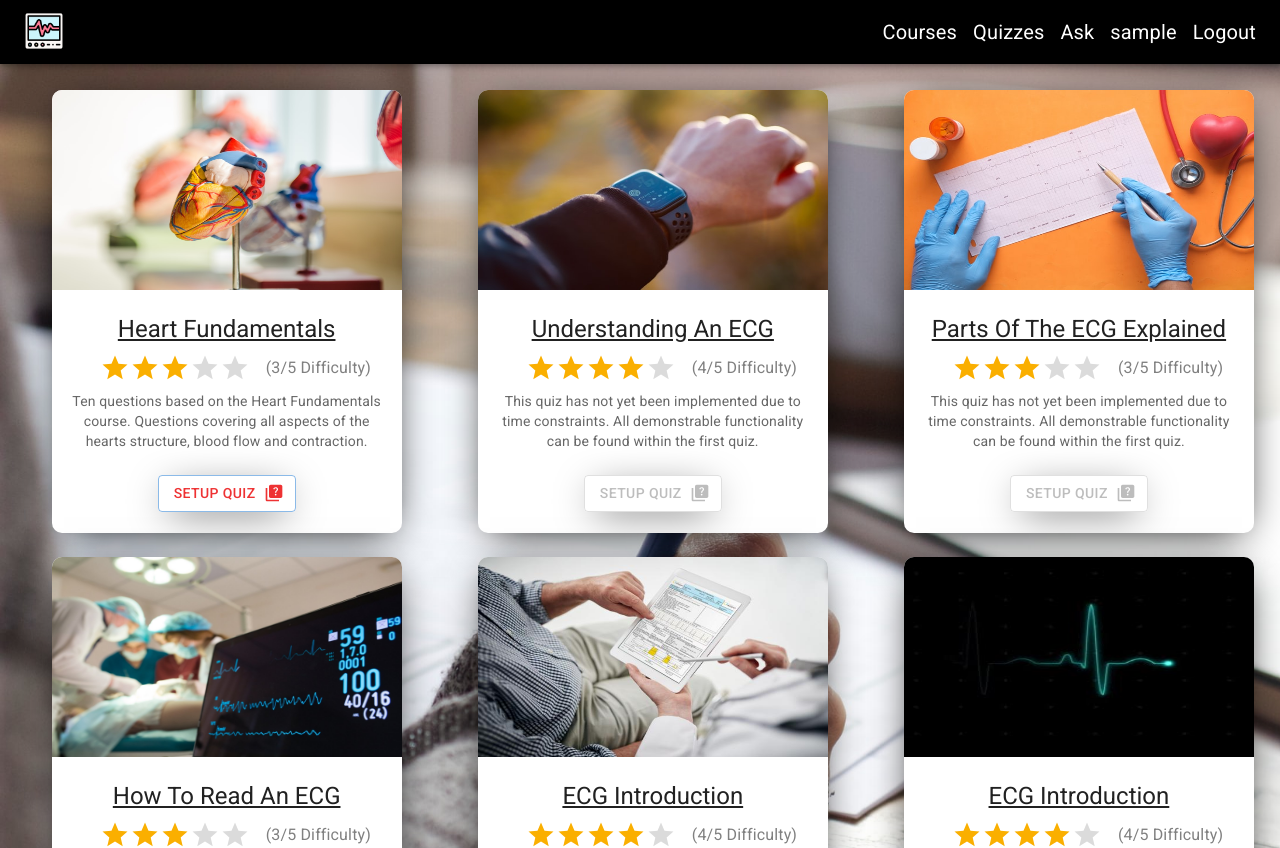
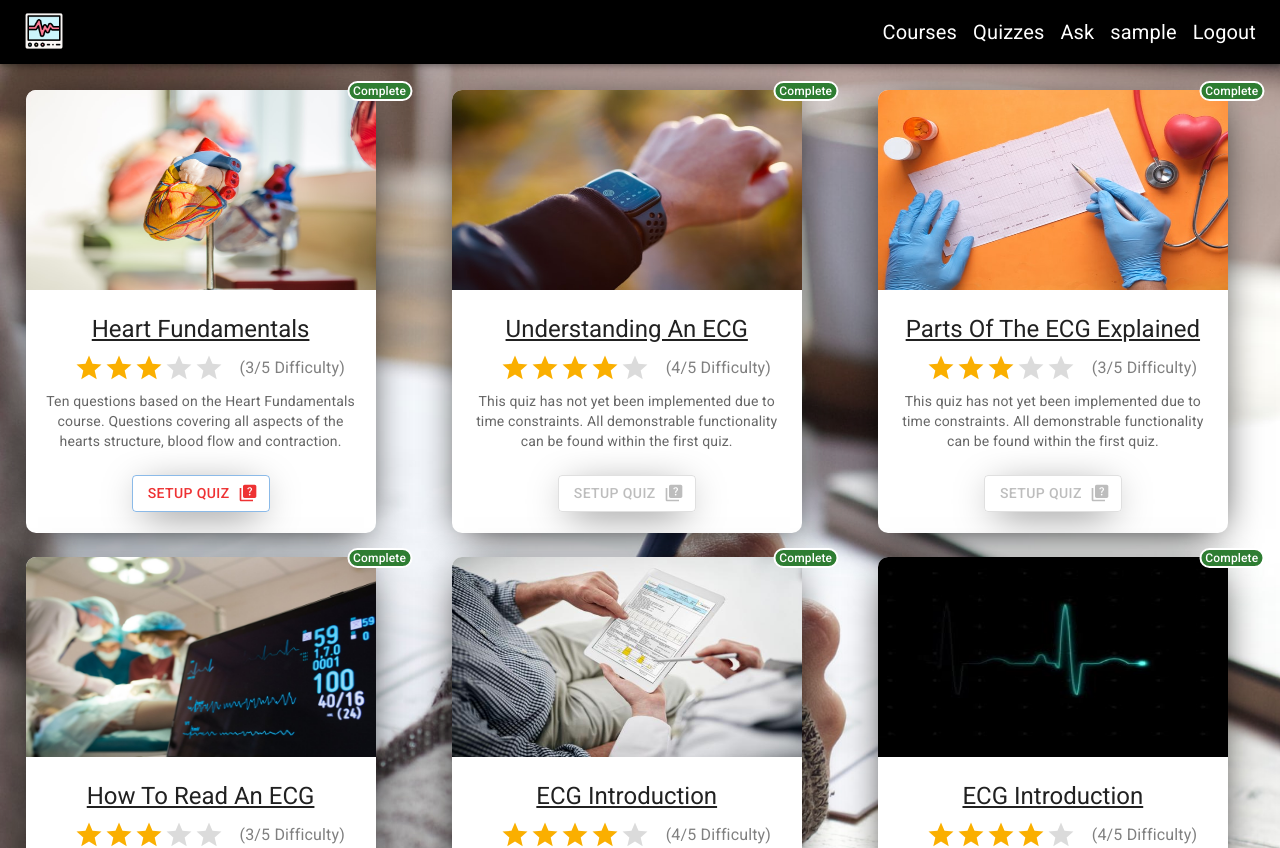
Before and after one commit to jackgibson1/ecg-frontend, a React (Create React App) app: page /quizzes in a window 1280 px wide. Shown: the top 848 px of the page. Built offline with nearby package versions, Linux system fonts and the light colour scheme; sample sign-in values are in the browser's storage.

Commit message:
working on adding badge to quiz cards

```diff
--- a/src/components/courses/course-components/CourseCard.jsx
+++ b/src/components/courses/course-components/CourseCard.jsx
@@ -66,7 +66,6 @@ export default function CourseCard(props) {
           </Grid>
         </CardActions>
       </Box>
-
     </Card>
   );
 }
--- a/src/components/quizzes/quiz-components/Quizzes.jsx
+++ b/src/components/quizzes/quiz-components/Quizzes.jsx
@@ -21,7 +21,7 @@ function Quizzes(props) {
       paddingTop: '2%', paddingLeft: '2%', paddingBottom: '2%', backgroundImage: `url(${QuizBackgroundImage})`, backgroundSize: 'cover',
     }}
     >
-      <Grid container spacing={{ xs: 2, md: 3 }} columns={{ xs: 4, sm: 8, md: 12 }}>
+      <Grid container spacing={{ xs: 2, md: 3 }} columns={{ xs: 4, sm: 8, md: 12 }} justify="center">
         {quizDetails.map((quiz) => (
           <Grid item xs={2} sm={4} md={4} key={Math.random()}>
             <QuizCard
--- a/src/components/quizzes/quiz-components/quizCard.jsx
+++ b/src/components/quizzes/quiz-components/quizCard.jsx
@@ -3,6 +3,8 @@
 /* eslint-disable react/destructuring-assignment */
 import * as React from 'react';
 import Card from '@mui/material/Card';
+import Badge from '@mui/material/Badge';
+import { styled } from '@mui/material/styles';
 import CardActions from '@mui/material/CardActions';
 import CardContent from '@mui/material/CardContent';
 import CardMedia from '@mui/material/CardMedia';
@@ -11,7 +13,19 @@ import { Grid, Box } from '@mui/material';
 import QuizDialog from './quizDialog';
 import QuizDifficultyRating from './QuizDifficultyRating';
 
+const StyledBadge = styled(Badge)(({ theme }) => ({
+  '& .MuiBadge-badge': {
+    right: -4,
+    top: 1,
+    border: `2px solid ${theme.palette.background.paper}`,
+    padding: '4px',
+  },
+}));
+
 const styles = {
+  badge: {
+    margin: 'auto',
+  },
   media: {
     height: 200,
     width: '100%',
@@ -44,7 +58,12 @@ export default function QuizCard(props) {
   };
 
   return (
+    <StyledBadge
+      badgeContent="Complete"
+      color="success"
+    >
       <Card style={styles.card}>
+
         <Box sx={{ ':hover': { backgroundColor: '#EAEAEA' } }}>
           <CardMedia>
             <img src={quiz.image} style={styles.media} alt="medic" />
@@ -53,6 +72,7 @@ export default function QuizCard(props) {
             <Typography gutterBottom variant="h5" align="center">
               <u>{quiz.title}</u>
             </Typography>
+
             <QuizDifficultyRating difficulty={quiz.difficulty} />
             <Typography variant="body2" color="text.secondary" align="center">
               {quiz.description}
@@ -72,5 +92,7 @@ export default function QuizCard(props) {
           </CardActions>
         </Box>
       </Card>
+    </StyledBadge>
+
   );
 }
```
Lines whose indentation alone changed are shown as unchanged.
